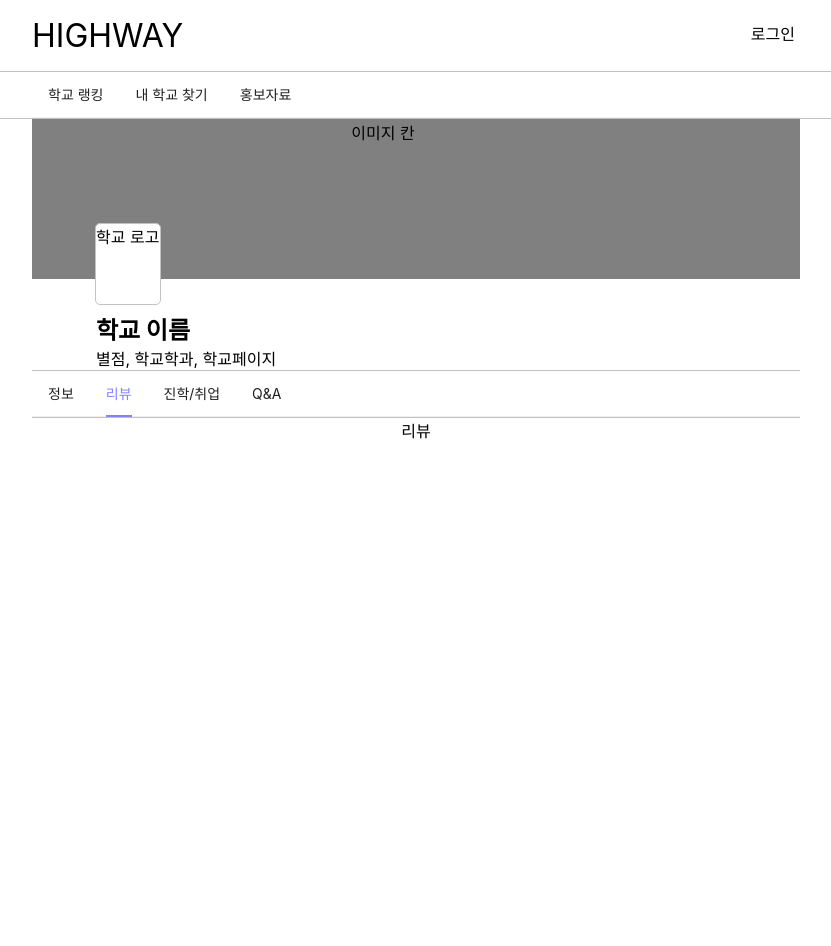
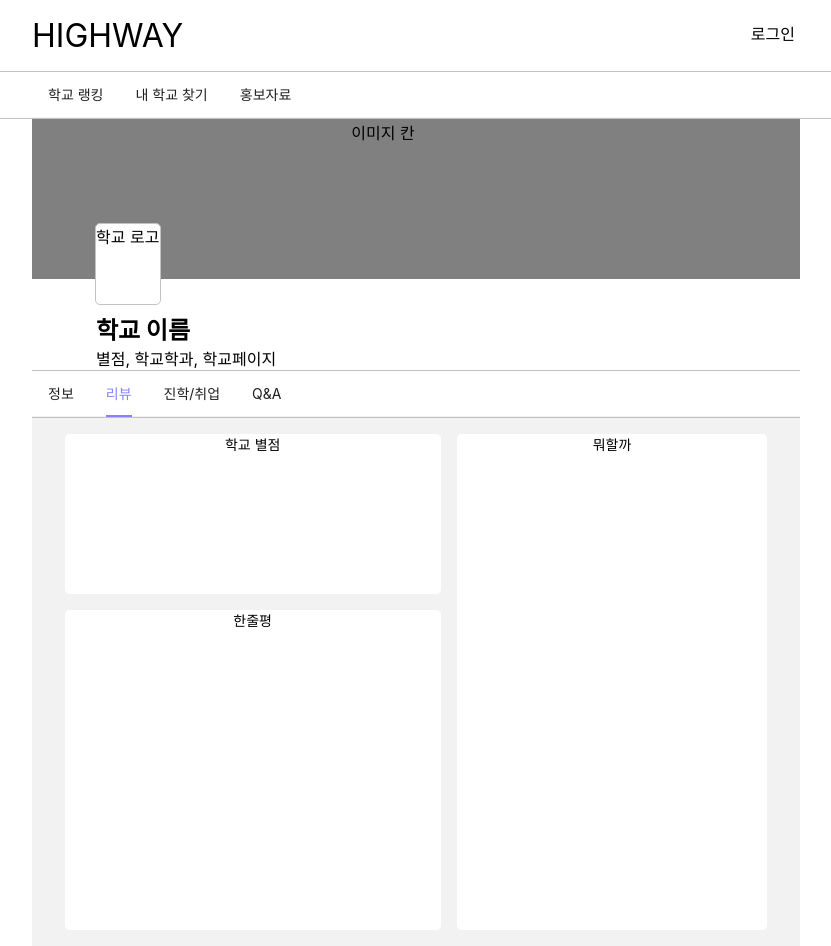
Before and after one commit to jeonjuseong11/gitlab_Mirroring, a React (Create React App) app in the folder highway/: page /schooldetail/1/review in a window 1280 px wide. Shown: the whole page, without its empty margins (224-1055 px from the left). Before the commit the page ends 800 px from the top, so only its background shows below. Built offline with nearby package versions, Linux system fonts and the light colour scheme.

Commit message:
Feat : SchoolDetailReview.js
학교 리뷰 페이지

```diff
--- a/highway/src/components/SchoolDetailReview.js
+++ b/highway/src/components/SchoolDetailReview.js
@@ -1,7 +1,54 @@
 import React from "react";
+import { Col, Row } from "antd";
 
 const SchoolDetailReview = () => {
-  return <div>리뷰</div>;
+  return (
+    <div
+      style={{
+        backgroundColor: "#F2F2F2",
+        paddingTop: "1rem",
+        boxSizing: "border-box",
+        paddingBottom: "1rem",
+      }}
+    >
+      <Row gutter={[16, 16]} style={{ boxSizing: "border-box", justifyContent: "center" }}>
+        <Col span={12}>
+          <div
+            style={{
+              backgroundColor: "white",
+              borderRadius: "5px",
+              height: "10rem",
+              marginBottom: "1rem",
+            }}
+          >
+            학교 별점
+          </div>
+
+          <div
+            style={{
+              backgroundColor: "white",
+              borderRadius: "5px",
+              height: "20rem",
+            }}
+          >
+            한줄평
+          </div>
+        </Col>
+
+        <Col span={10}>
+          <div
+            style={{
+              backgroundColor: "white",
+              borderRadius: "5px",
+              height: "31rem",
+            }}
+          >
+            뭐할까
+          </div>
+        </Col>
+      </Row>
+    </div>
+  );
 };
 
 export default SchoolDetailReview;
```
